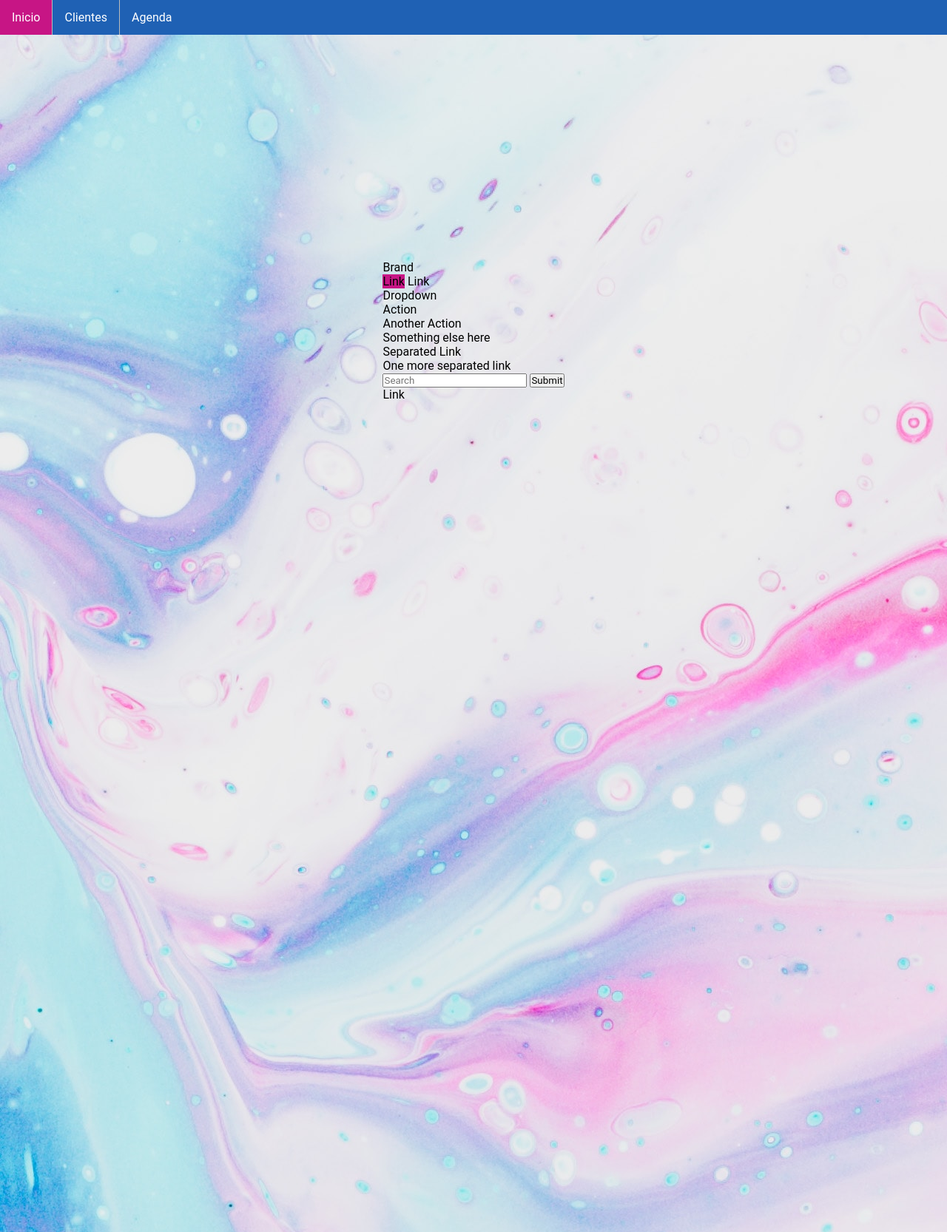
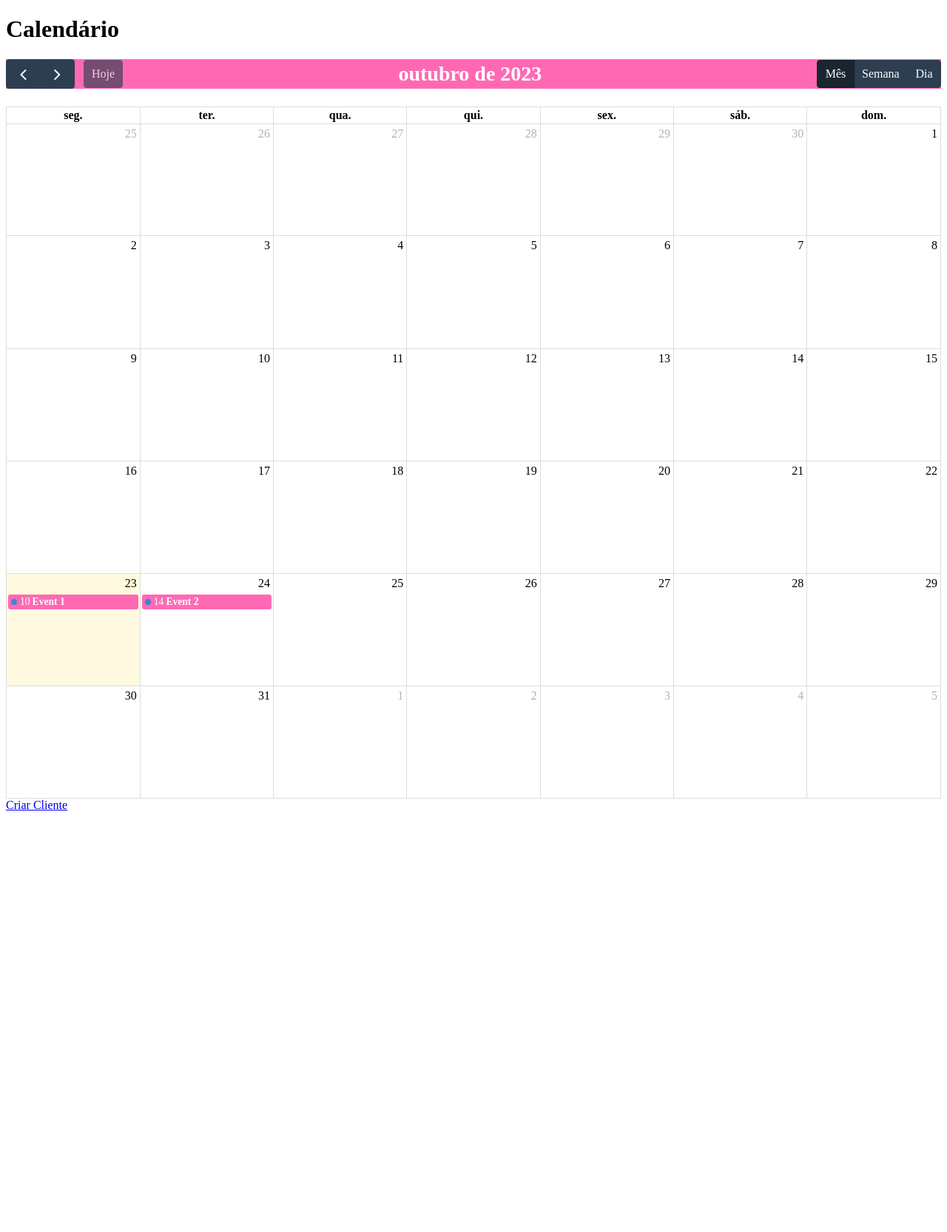
Before and after one commit to Kevifer/suednails, a Flask app: page /agenda in a window 1280 px wide. Shown: the whole page at 74% size. After the commit the page ends 1096 px from the top, so only its background shows below. Run offline with Flask 3, Linux system fonts and the light colour scheme; lists and menus that the app fills with data are empty; some libraries are stand-ins or nearby versions.

Commit message:
new calendar
Major changes

```diff
--- a/app.py
+++ b/app.py
@@ -5,6 +5,9 @@
 # Define the username and password
 username = "Sued"
 password = "Sued_2023"
+
+# Sample list of clients
+sample_clients = ["Cliente A", "Cliente B", "Cliente C"]
 
 @app.route('/', methods=['GET', 'POST'])
 def login():
@@ -23,7 +26,20 @@
 
 @app.route('/agenda')
 def agenda():
-    return render_template('agenda.html')
+    return render_template('agenda.html', clients=sample_clients)
+
+@app.route('/clientes')
+def clientes():
+    return render_template('clientes.html', clients=sample_clients)
+
+@app.route('/novo-cliente', methods=['GET', 'POST'])
+def novo_cliente():
+    if request.method == 'POST':
+        new_client_name = request.form.get('client_name')
+        if new_client_name:
+            sample_clients.append(new_client_name)
+
+    return render_template('novo_cliente.html')
 
 if __name__ == '__main__':
     app.run(debug=True)
--- a/templates/agenda.html
+++ b/templates/agenda.html
@@ -1,306 +1,96 @@
 <!DOCTYPE html>
-<html>
+<html lang="pt">
 <head>
+    <meta charset="UTF-8">
+    <meta name="viewport" content="width=device-width, initial-scale=1.0">
+    <link href='https://cdn.jsdelivr.net/npm/fullcalendar@5.10.0/main.min.css' rel='stylesheet' />
+    <script src='https://cdn.jsdelivr.net/npm/fullcalendar@5.10.0/main.min.js'></script>
+    <script src="https://cdn.jsdelivr.net/npm/fullcalendar@5.10.0/locales-all.min.js"></script>
+
     <style>
-      ul {
-        list-style-type: none;
-        margin: 0;
-        padding: 0;
-        overflow: hidden;
-        background-color: #1F61B4;
-      }
+        /* Customize the calendar's primary color to pink */
+        .fc-header-toolbar, .fc-header, .fc-center, .fc-title, .fc-button {
+            background-color: #FF69B4; /* Pink color */
+            color: #FFF; /* White text color */
+        }
 
-      li {
-        float: left;
-        border-right:1px solid #bbb;
-      }
+        .fc-event, .fc-daygrid-event {
+            background-color: #FF69B4; /* Pink color for events */
+            border-color: #FF69B4;
+        }
 
-      li:last-child {
-        border-right: none;
-      }
-
-      li a {
-        display: block;
-        color: white;
-        text-align: center;
-        padding: 14px 16px;
-        text-decoration: none;
-      }
-
-      li a:hover:not(.active) {
-        background-color: #111;
-      }
-
-      .active {
-        background-color: #C71585;
-      }
-      * {
-        box-sizing: border-box;
-        font-family: 'Roboto', sans-serif;
-        list-style: none;
-        margin: 0;
-        outline: none;
-        padding: 0;
-      }
-
-      a {
-        text-decoration: none;
-      }
-
-      body, html {
-        height: 100%;
-      }
-
-      body {
-        background: #dfebed;
-        font-family: 'Roboto', sans-serif;
-      }
-
-      .container {
-        align-items: center;
-        display: flex;
-        height: 100%;
-        justify-content: center;
-        margin: 0 auto;
-        max-width: 600px;
-        width: 100%;
-      }
-
-      .calendar {
-        background: #2b4450;
-        border-radius: 4px;
-        box-shadow: 0 5px 20px rgba(0, 0, 0, .3);
-        height: 501px;
-        perspective: 1000;
-        transition: .9s;
-        transform-style: preserve-3d;
-        width: 100%;
-      }
-
-      /* Front - Calendar */
-      .front {
-        transform: rotateY(0deg);
-      }
-
-      .current-date {
-        border-bottom: 1px solid rgba(73, 114, 133, .6);
-        display: flex;
-        justify-content: space-between;
-        padding: 30px 40px;
-      }
-
-      .current-date h1 {
-        color: #dfebed;
-        font-size: 1.4em;
-        font-weight: 300;
-      }
-
-      .week-days {
-        color: #dfebed;
-        display: flex;
-        justify-content: space-between;
-        font-weight: 600;
-        padding: 30px 40px;
-      }
-
-      .days {
-        display: flex;
-        flex-wrap: wrap;
-        justify-content: space-between;
-      }
-
-      .weeks {
-        color: #fff;
-        display: flex;
-        flex-direction: column;
-        padding: 0 40px;
-      }
-
-      .weeks div {
-        display: flex;
-        font-size: 1.2em;
-        font-weight: 300;
-        justify-content: space-between;
-        margin-bottom: 20px;
-        width: 100%;
-      }
-
-      .last-month {
-        opacity: .3;
-      }
-
-      .weeks span {
-        padding: 10px;
-      }
-
-      .weeks span.active {
-        background: #f78536;
-        border-radius: 50%;
-      }
-
-      .weeks span:not(.last-month):hover {
-        cursor: pointer;
-        font-weight: 600;
-      }
-
-      .event {
-        position: relative;
-      }
-
-      .event:after {
-        content: '•';
-        color: #f78536;
-        font-size: 1.4em;
-        position: absolute;
-        right: -4px;
-        top: -4px;
-      }
-
-      /* Back - Event form */
-
-      .back {
-        height: 100%;
-        transform: rotateY(180deg);
-      }
-
-      .back input {
-        background: none;
-        border: none;
-        border-bottom: 1px solid rgba(73, 114, 133, .6);
-        color: #dfebed;
-        font-size: 1.4em;
-        font-weight: 300;
-        padding: 30px 40px;
-        width: 100%;
-      }
-
-      .info {
-        color: #dfebed;
-        display: flex;
-        flex-direction: column;
-        font-weight: 600;
-        font-size: 1.2em;
-        padding: 30px 40px;
-      }
-
-      .info div:not(.observations) {
-        margin-bottom: 40px;
-      }
-
-      .info span {
-        font-weight: 300;
-      }
-
-      .info .date {
-        display: flex;
-        justify-content: space-between;
-      }
-
-      .info .date p {
-        width: 50%;
-      }
-
-      .info .address p {
-        width: 100%;
-      }
-
-      .actions {
-        bottom: 0;
-        border-top: 1px solid rgba(73, 114, 133, .6);
-        display: flex;
-        justify-content: space-between;
-        position: absolute;
-        width: 100%;
-      }
-
-      .actions button {
-        background: none;
-        border: 0;
-        color: #fff;
-        font-weight: 600;
-        letter-spacing: 3px;
-        margin: 0;
-        padding: 30px 0;
-        text-transform: uppercase;
-        width: 50%;
-      }
-
-      .actions button:first-of-type {
-        border-right: 1px solid rgba(73, 114, 133, .6);
-      }
-
-      .actions button:hover {
-        background: #497285;
-        cursor: pointer;
-      }
-
-      .actions button:active {
-        background: #5889a0;
-        outline: none;
-      }
-
-      /* Flip animation */
-
-      .flip {
-        transform: rotateY(180deg);
-      }
-
-      .front, .back {
-        backface-visibility: hidden;
-      }
-
+        .fc-event-title, .fc-event-time {
+            color: #FFF; /* White text color for events */
+        }
     </style>
 </head>
 <body>
-<script src="https://code.jquery.com/jquery-3.6.0.min.js"></script>
-</script>
-    <body style="background-image: url('/static/background.jpg')"></body>
-  <ul>
-    <li><a class="active" href="#home">Inicio</a></li>
-    <li><a href="#news">Clientes</a></li>
-    <li><a href="#contact">Agenda</a></li>
-  </ul>
-  <div class="ui container">
+    <h1>Calendário</h1>
 
-  <div class="ui menu">
-    <div class="header item">Brand</div>
-    <a class="active item">Link</a>
-    <a class="item">Link</a>
-    <div class="ui dropdown item">
-      Dropdown
-      <i class="dropdown icon"></i>
-      <div class="menu">
-        <div class="item">Action</div>
-        <div class="item">Another Action</div>
-        <div class="item">Something else here</div>
-        <div class="divider"></div>
-        <div class="item">Separated Link</div>
-        <div class="divider"></div>
-        <div class="item">One more separated link</div>
-      </div>
-    </div>
-    <div class="right menu">
-      <div class="item">
-        <div class="ui action left icon input">
-          <i class="search icon"></i>
-          <input type="text" placeholder="Search">
-          <button class="ui button">Submit</button>
-        </div>
-      </div>
-      <a class="item">Link</a>
-    </div>
-  </div>
-</div>
+    <div id="calendar"></div>
+    <a href="/clientes" class="btn btn-primary">Criar Cliente</a>
 
-<br/>
-<div class="ui container">
-  <div class="ui grid">
-    <div class="ui sixteen column">
-      <div id="calendar"></div>
-    </div>
-  </div>
-</div>
+    <script>
+        document.addEventListener('DOMContentLoaded', function () {
+            var calendarEl = document.getElementById('calendar');
 
-</div>
-  </body>
+            var calendar = new FullCalendar.Calendar(calendarEl, {
+                initialView: 'dayGridMonth',
+                headerToolbar: {
+                    left: 'prev,next today',
+                    center: 'title',
+                    right: 'dayGridMonth,timeGridWeek,timeGridDay'
+                },
+                events: [
+                    // Example events
+                    {
+                        title: 'Event 1',
+                        start: '2023-10-23T10:00:00',
+                        end: '2023-10-23T12:00:00',
+                        cliente: 'Cliente A'
+                    },
+                    {
+                        title: 'Event 2',
+                        start: '2023-10-24T14:00:00',
+                        end: '2023-10-24T16:00:00',
+                        cliente: 'Cliente B'
+                    }
+                ],
+                editable: true,
+                selectable: true,
+                select: function (info) {
+                    var title = prompt('Insira o título do evento:');
+                    if (title) {
+                        var cliente = prompt('Selecione o cliente:');
+                        calendar.addEvent({
+                            title: title,
+                            start: info.start,
+                            end: info.end,
+                            cliente: cliente
+                        });
+                    }
+                    calendar.unselect();
+                },
+                locale: 'pt',
+                eventRender: function (info) {
+                    info.el.querySelector('.fc-title').textContent = info.event.title + ' - ' + info.event.extendedProps.cliente;
+                },
+                eventDrop: function (info) {
+                    alert('Evento ' + info.event.title + ' foi movido para ' + info.event.start.toISOString());
+                },
+                eventResize: function (info) {
+                    alert('Evento ' + info.event.title + ' foi redimensionado para ' + info.event.start.toISOString() + ' - ' + info.event.end.toISOString());
+                },
+                eventClick: function (info) {
+                    var newTitle = prompt('Editar Título do Evento:', info.event.title);
+                    if (newTitle) {
+                        info.event.setProp('title', newTitle);
+                    }
+                }
+            });
+
+            calendar.render();
+        });
+    </script>
+</body>
 </html>
```
Also changed, not shown: templates/clientes.html (added, +44 -0 lines), templates/novo_cliente.html (added, +18 -0 lines), templates/styles.css (deleted, +0 -46 lines).
